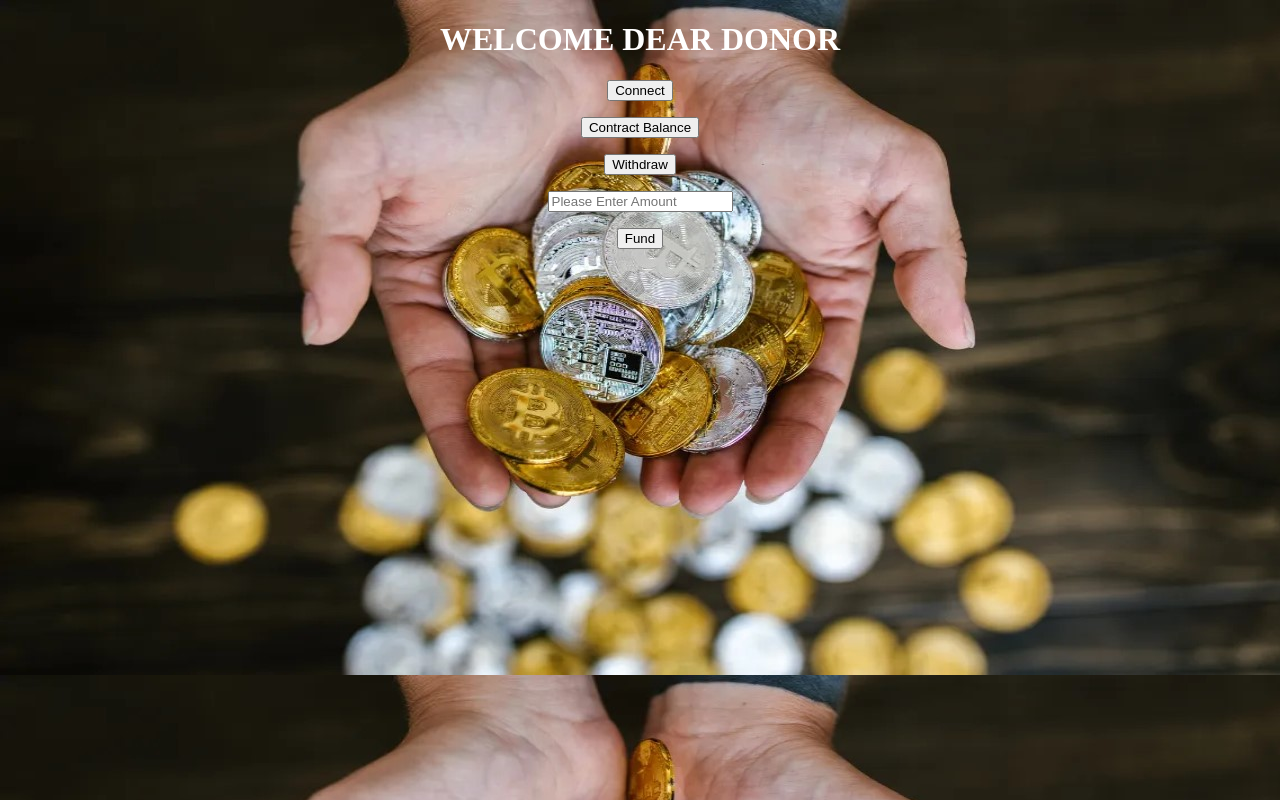
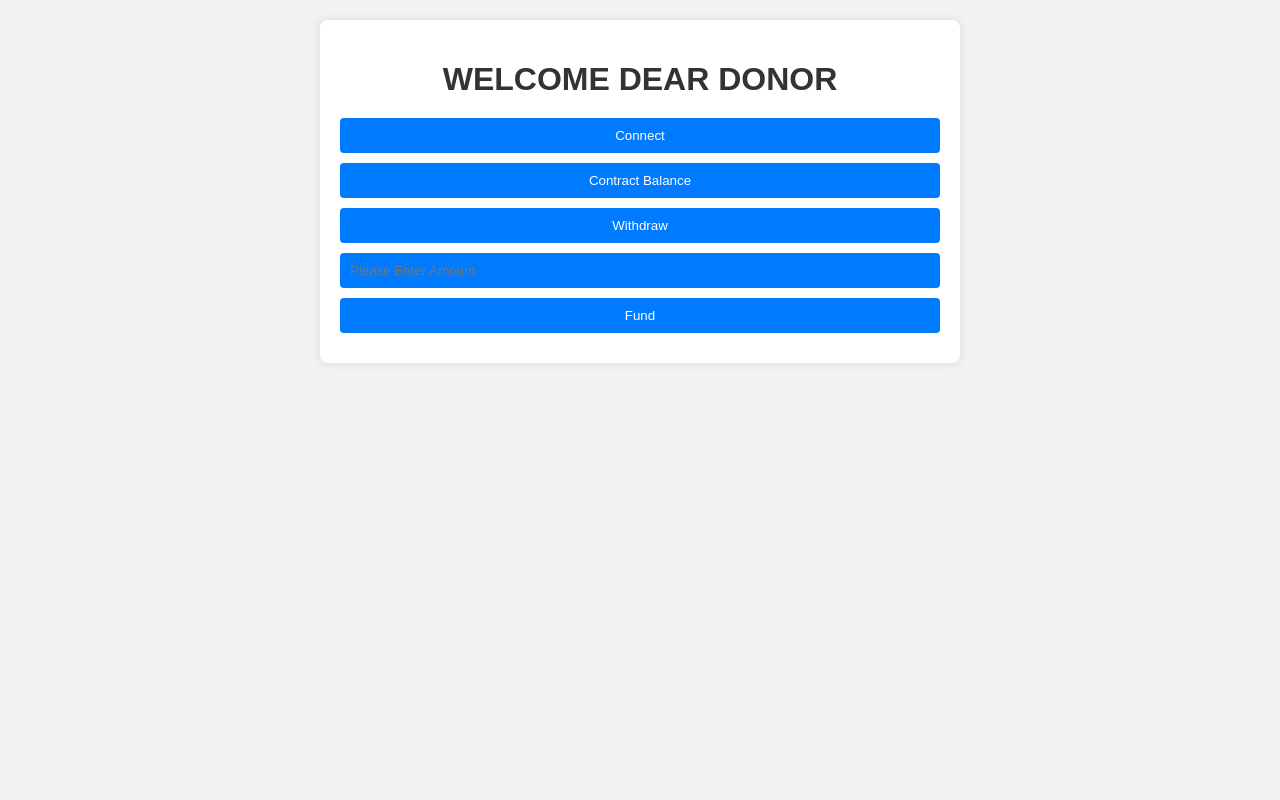
Before and after one commit to jatin-choubey/FrontEnd_Hardhat_crypto_crowdFunding, a plain HTML site: page index.html in a window 1280 px wide. Drawn offline with Linux system fonts and the light colour scheme.

Commit message:
html changed

```diff
--- a/index.html
+++ b/index.html
@@ -2,42 +2,61 @@
 <html>
 <head>
   <title>Fund Me App</title>
-  </head>
   <link rel="icon" href="loan.png" type="image/png">
-        <h1>WELCOME DEAR DONOR</h1>
   <style>
-            body{
-                background-image:url('bg.jpg');
+    body {
+      font-family: Arial, sans-serif;
+      background-color: #f2f2f2;
+      margin: 0;
+      padding: 0;
     }
 
-            h1{
-                text-align: center;
-                color: white;
+    .container {
+      max-width: 600px;
+      margin: 20px auto;
+      padding: 20px;
+      background-color: #fff;
+      border-radius: 8px;
+      box-shadow: 0 0 10px rgba(0, 0, 0, 0.1);
     }
 
-            button{
-                display: block;
-                margin: auto;
+    h1 {
+      text-align: center;
+      color: #333;
+      margin-bottom: 20px;
     }
 
-            input{
+    button, input {
       display: block;
-                margin: auto;
+      width: 100%;
+      padding: 10px;
+      margin-bottom: 10px;
+      border: none;
+      border-radius: 4px;
+      background-color: #007bff;
+      color: #fff;
+      cursor: pointer;
+      transition: background-color 0.3s ease;
     }
 
+    button:hover, input:hover {
+      background-color: #0056b3;
+    }
+
+    input {
+      box-sizing: border-box;
+    }
   </style>
-
+</head>
 <body>
-            <P><button id="connectButton">Connect</button></P>
-            <P><button id="balanceButton">Contract Balance</button></P>
-            <P><button id="withdrawButton">Withdraw</button></P>
-            <!-- <form> -->
-            <!-- <P><label for="ethAmount">ETH Amount</label></P> -->
-
-            <P><input id="ethAmount" placeholder="Please Enter Amount" type="number"/></P>
-            <P><button type="button" id="fundButton" > Fund </button></P>
-            <!-- </form> -->
+  <div class="container">
+    <h1>WELCOME DEAR DONOR</h1>
+    <button id="connectButton">Connect</button>
+    <button id="balanceButton">Contract Balance</button>
+    <button id="withdrawButton">Withdraw</button>
+    <input id="ethAmount" placeholder="Please Enter Amount" type="number"/>
+    <button type="button" id="fundButton">Fund</button>
+  </div>
+  <script src="./index.js" type="module"></script>
 </body>
-
-  <script src="./index.js" type="module"></script>
 </html>
```
Lines whose indentation alone changed are shown as unchanged.
